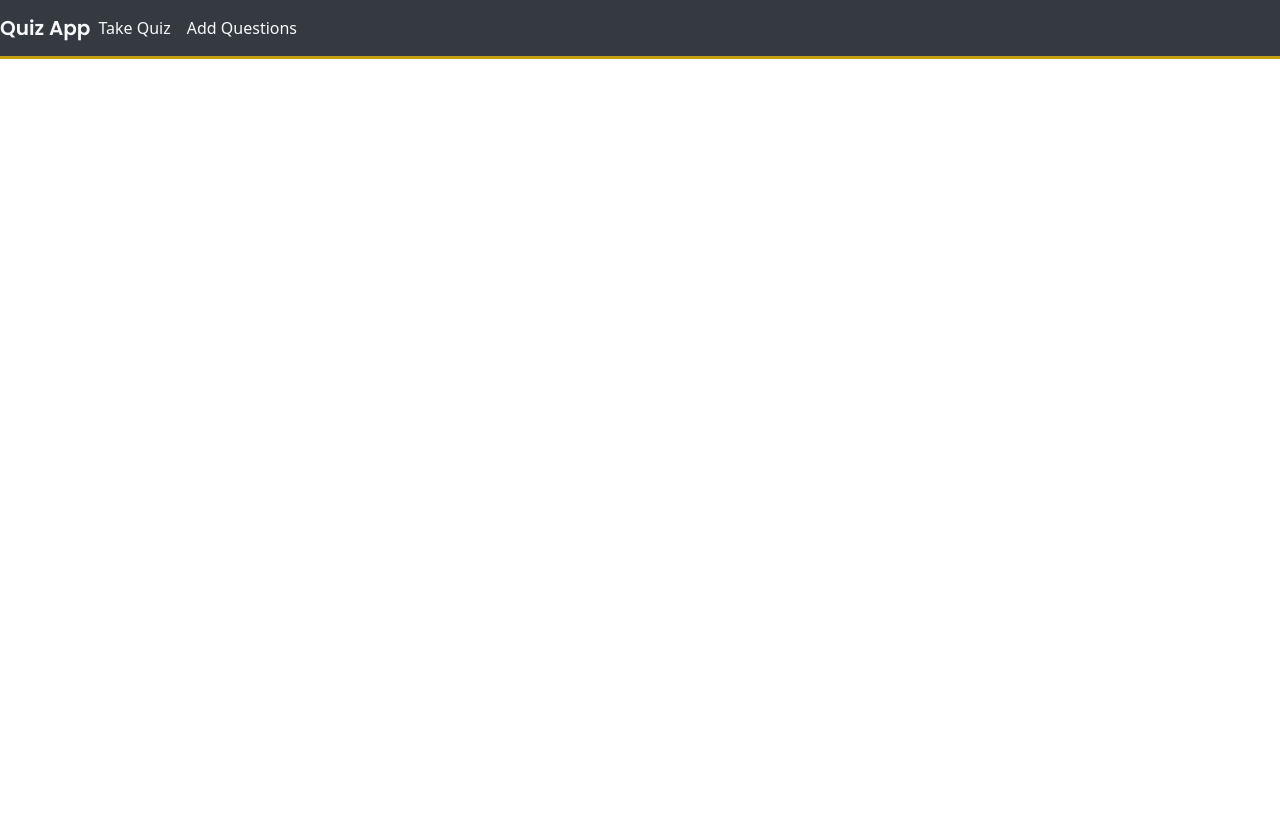
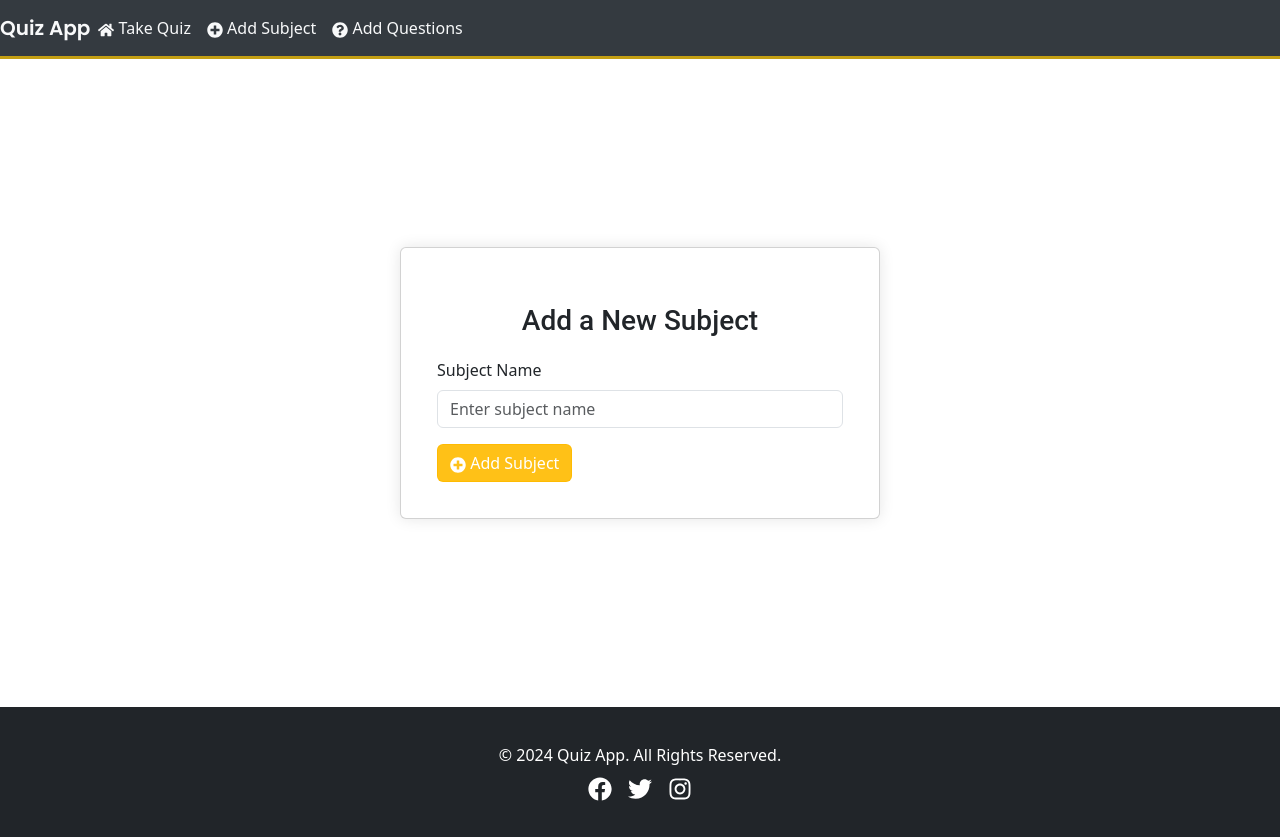
Before and after one commit to Simo1011/QuizFrontEnd, a React (Create React App) app: page /add-subject in a window 1280 px wide. Before the commit the page ends 800 px from the top, so only its background shows below. Built offline with nearby package versions, Linux system fonts and the light colour scheme.

Commit message:
style improvment for adding subject and adding footer

```diff
--- a/package.json
+++ b/package.json
@@ -17,6 +17,7 @@
     "react-bootstrap": "^2.10.4",
     "react-confetti": "^6.1.0",
     "react-dom": "^18.3.1",
+    "react-icons": "^5.3.0",
     "react-router-bootstrap": "^0.26.3",
     "react-router-dom": "^6.26.2",
     "react-scripts": "5.0.1",
--- a/src/App.tsx
+++ b/src/App.tsx
@@ -5,7 +5,9 @@
 import QuizPage from './pages/QuizPage';
 import AddQuestionForm from './components/AddQuestionForm';
 import AppNavbar from './components/Navbar'; // Navbar
+import Footer from './pages/Footer'; // Footer
 import { QuizProvider, useQuiz } from './context/QuizContext'; // Use context
+import AddSubjectPage from './pages/AddSubjectPage';
 
 const QuizSection: React.FC = () => {
   const { selectedSubjectId } = useQuiz();
@@ -26,11 +28,13 @@
   return (
     <QuizProvider>
       <Router>
+        <div className="d-flex flex-column min-vh-100"> {/* Flex container to ensure footer sticks to the bottom */}
           <AppNavbar />
-        <Container>
+          <Container className="flex-grow-1 my-4"> {/* Flex-grow ensures the content takes up available space */}
             <Routes>
               {/* Route for Quiz Page */}
               <Route path="/" element={<QuizSection />} />
+              <Route path="/add-subject" element={<AddSubjectPage />} />
 
               {/* Route for Add Question Page */}
               <Route path="/add-question" element={
@@ -42,6 +46,8 @@
               } />
             </Routes>
           </Container>
+          <Footer /> {/* Footer at the bottom */}
+        </div>
       </Router>
     </QuizProvider>
   );
--- a/src/components/Navbar.tsx
+++ b/src/components/Navbar.tsx
@@ -1,6 +1,7 @@
 import React from 'react';
 import { Navbar, Nav } from 'react-bootstrap';
 import { LinkContainer } from 'react-router-bootstrap';
+import { FaHome, FaPlusCircle, FaQuestionCircle } from 'react-icons/fa'; // Import icons from react-icons
 import { useQuiz } from '../context/QuizContext';
 
 const AppNavbar: React.FC = () => {
@@ -18,10 +19,19 @@
       <Navbar.Collapse id="basic-navbar-nav">
         <Nav className="ml-auto">
           <LinkContainer to="/" onClick={resetQuiz}>
-            <Nav.Link className="nav-link">Take Quiz</Nav.Link>
+            <Nav.Link className="nav-link">
+              <FaHome /> Take Quiz {/* Home Icon */}
+            </Nav.Link>
+          </LinkContainer>
+          <LinkContainer to="/add-subject">
+            <Nav.Link className="nav-link">
+              <FaPlusCircle /> Add Subject {/* Add Subject Icon */}
+            </Nav.Link>
           </LinkContainer>
           <LinkContainer to="/add-question">
-            <Nav.Link className="nav-link">Add Questions</Nav.Link>
+            <Nav.Link className="nav-link">
+              <FaQuestionCircle /> Add Questions {/* Add Questions Icon */}
+            </Nav.Link>
           </LinkContainer>
         </Nav>
       </Navbar.Collapse>
--- a/src/index.css
+++ b/src/index.css
@@ -105,3 +105,41 @@
 .subject-list-group .list-group-item:hover {
   background-color: #ffe0b2; /* Hover effect */
 }
+.custom-button {
+  background-color: #ffbb00e8 !important;
+  border-color: #ffbb00e8 !important;
+  color: #ffffff !important; /* Adjust text color to your preference */
+  margin-right: 20px;
+}
+
+.custom-button:hover {
+  background-color: #e0a500 !important; /* A slightly darker shade on hover */
+  border-color: #e0a500 !important;
+}
+/*========footer============*/
+.footer {
+  background-color: #343a40;
+  color: white;
+  padding: 20px 0;
+}
+
+.footer a {
+  color: #ffbb00e8; /* Custom color for footer links */
+}
+
+.footer a:hover {
+  color: #e0a500; /* Darker shade for hover effect */
+}
+/* adding subject form */
+.form-container {
+  margin-top: 0px; /* Adjust this value to move the card higher or lower */
+  display: flex;
+  justify-content: center;
+  align-items: center;
+  min-height: calc(100vh - 200px); /* Adjust to prevent overflow */
+}
+
+.card {
+  padding: 20px;
+  box-shadow: 0px 0px 15px rgba(0, 0, 0, 0.1);
+}
--- /dev/null
+++ b/src/pages/AddSubjectPage.tsx
@@ -0,0 +1,95 @@
+import React, { useState } from 'react';
+import { Form, Button, Alert, Modal, Card } from 'react-bootstrap';
+import { useQuiz } from '../context/QuizContext';
+import { createSubject } from '../services/api';
+import { useNavigate } from 'react-router-dom';
+import { FaCheckCircle, FaPlusCircle } from 'react-icons/fa'; // Import icons for buttons
+
+const AddSubjectPage: React.FC = () => {
+  const [subjectName, setSubjectName] = useState('');
+  const { setSubjects } = useQuiz();
+  const [errorMessage, setErrorMessage] = useState<string | null>(null);
+  const [showModal, setShowModal] = useState(false);
+  const navigate = useNavigate();
+
+  const handleSubmit = async (e: React.FormEvent) => {
+    e.preventDefault();
+    setErrorMessage(null);
+
+    try {
+      const newSubject = { name: subjectName };
+      const response = await createSubject(newSubject);
+      setSubjects((prevSubjects) => [...prevSubjects, response.data]);
+      setSubjectName('');
+      setShowModal(true); // Show modal after successful subject addition
+    } catch (error: any) {
+      if (error.response && error.response.status === 409) {
+        setErrorMessage('Subject already exists. Please choose a different name.');
+      } else {
+        setErrorMessage('An error occurred while creating the subject.');
+      }
+    }
+  };
+
+  const handleAddAnother = () => {
+    setShowModal(false); // Close modal and allow user to add another subject
+  };
+
+  const handleGoToAddQuestion = () => {
+    setShowModal(false);
+    navigate('/add-question'); // Redirect to the Add Question page
+  };
+
+  return (
+    <div className="form-container">
+      <Card style={{ width: '30rem' }}>
+        <Card.Body>
+          <h3 className="text-center">Add a New Subject</h3>
+
+          {errorMessage && (
+            <Alert variant="danger" className="text-center">
+              {errorMessage}
+            </Alert>
+          )}
+
+          <Form onSubmit={handleSubmit}>
+            <Form.Group controlId="subjectName">
+              <Form.Label>Subject Name</Form.Label>
+              <Form.Control
+                type="text"
+                placeholder="Enter subject name"
+                value={subjectName}
+                onChange={(e) => setSubjectName(e.target.value)}
+                required
+              />
+            </Form.Group>
+            {/* Button with icon */}
+            <Button className="custom-button mt-3" type="submit">
+              <FaPlusCircle /> Add Subject
+            </Button>
+          </Form>
+        </Card.Body>
+      </Card>
+
+      {/* Modal for user choice */}
+      <Modal show={showModal} onHide={handleAddAnother} centered>
+        <Modal.Header closeButton>
+          <Modal.Title>Subject Added</Modal.Title>
+        </Modal.Header>
+        <Modal.Body>
+          <p>The subject has been successfully added. What would you like to do next?</p>
+        </Modal.Body>
+        <Modal.Footer>
+          <Button variant="secondary" onClick={handleAddAnother}>
+            <FaPlusCircle /> Add Another Subject
+          </Button>
+          <Button className="custom-button" onClick={handleGoToAddQuestion}>
+            <FaCheckCircle /> Proceed to Add Questions
+          </Button>
+        </Modal.Footer>
+      </Modal>
+    </div>
+  );
+};
+
+export default AddSubjectPage;
--- /dev/null
+++ b/src/pages/Footer.tsx
@@ -0,0 +1,27 @@
+import React from 'react';
+import { Container } from 'react-bootstrap';
+import { FaFacebook, FaTwitter, FaInstagram } from 'react-icons/fa'; // Import social icons
+
+const Footer: React.FC = () => {
+  return (
+    <footer className="footer mt-auto py-3 bg-dark text-white">
+      <Container className="text-center">
+        <span>© 2024 Quiz App. All Rights Reserved.</span>
+        <div className="mt-2">
+          {/* Social media icons */}
+          <a href="https://facebook.com" className="text-white mx-2">
+            <FaFacebook size={24} />
+          </a>
+          <a href="https://twitter.com/skma1011" className="text-white mx-2">
+            <FaTwitter size={24} />
+          </a>
+          <a href="https://instagram.com/simo_rizo" className="text-white mx-2">
+            <FaInstagram size={24} />
+          </a>
+        </div>
+      </Container>
+    </footer>
+  );
+};
+
+export default Footer;
--- a/src/pages/QuizPage.tsx
+++ b/src/pages/QuizPage.tsx
@@ -87,10 +87,10 @@
           ))}
         </ul>
         {/* Retake Quiz and Select New Subject Buttons */}
-        <Button variant="primary" onClick={handleRetakeQuiz} className="mt-3">
+        <Button variant="primary" onClick={handleRetakeQuiz} className="custom-button">
           Retake Quiz
         </Button>
-        <Button variant="secondary" onClick={() => setSelectedSubjectId(null)} className="mt-3 ml-2">
+        <Button variant="secondary" onClick={() => setSelectedSubjectId(null)} className="custom-button">
           Choose a New Subject
         </Button>
       </div>
@@ -134,11 +134,11 @@
                   Previous
                 </Button>
                 {currentPage < Math.ceil(questions.length / questionsPerPage) - 1 ? (
-                  <Button variant="primary" onClick={handleNext}>
+                  <Button variant="primary" onClick={handleNext} className="custom-button">
                     Next
                   </Button>
                 ) : (
-                  <Button type="submit" variant="primary">
+                  <Button type="submit" variant="primary" className='custom-button'>
                     Submit Quiz
                   </Button>
                 )}
--- a/src/services/api.ts
+++ b/src/services/api.ts
@@ -44,3 +44,13 @@
     throw error;
   }
 };
+
+
+// Function to create a subject with JSON content-type
+export const createSubject = async (subject: { name: string }) => {
+  return await axios.post(`${API_BASE_URL}/subjects`, subject, {
+    headers: {
+      'Content-Type': 'application/json',  // Ensure content-type is set to JSON
+    },
+  });
+};
```
Also changed, not shown: 1 other file (tests, documents, lock files or other folders). Lines whose indentation alone changed are shown as unchanged.
